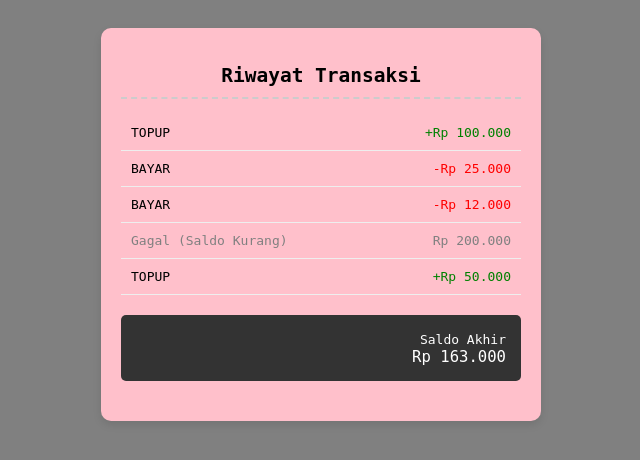
After one commit to Haryyy666/webn, a PHP site: page /pertemuan6.php in a window 1280 px wide. The commit adds this page. Shown: the top 460 px of the page, without its empty margins (319-959 px from the left). Run offline with PHP 8.4, Linux system fonts and the light colour scheme.

Commit message:
tambahpertemuan6

```diff
--- a/pertemuan5.php
+++ b/pertemuan5.php
@@ -3,7 +3,7 @@
 <head>
     <meta charset="UTF-8">
     <title>Studi Kasus - Pertemuan 5 (PHP)</title>
-    <body = bgcolor="red    "></body>
+    <body = bgcolor="red"></body>
     <style>
         body {font-family: Arial, sans-serif; padding: 20px;}
         table {
--- /dev/null
+++ b/pertemuan6.php
@@ -0,0 +1,128 @@
+<!DOCTYPE html>
+<html lang="id">
+<head>
+    <meta charset="UTF-8">
+    <title>Praktikum Pertemuan 6 - Dompet Digital</title>
+    <style>
+        body {
+            font-family: monospace;
+            padding: 20px;
+            background-color: grey;
+        }
+
+        .container {
+            background: pink;
+            width: 400px;
+            margin: auto;
+            padding: 20px;
+            border-radius: 10px;
+            box-shadow: 0 4px 8px rgba(0, 0, 0, 0.1);
+        }
+
+        h2 {
+            text-align: center;
+            border-bottom: 2px dashed #ccc;
+            padding-bottom: 10px;
+        }
+
+        .transaksi-item {
+            padding: 10px;
+            border-bottom: 1px solid #eee;
+            display: flex;
+            justify-content: space-between;
+        }
+
+        .masuk {
+            color: green;
+        }
+
+        .keluar {
+            color: red;
+        }
+
+        .saldo-box {
+            background-color: #333;
+            color: white;
+            padding: 15px;
+            border-radius: 5px;
+            margin-bottom: 20px;
+            margin-top: 20px;
+            text-align: right;
+            font-size: 1.2em;
+        }
+    </style>
+</head>
+<body>
+    <div class="container">
+        <h2>Riwayat Transaksi</h2>
+
+        <?php
+
+        /* STUDI KASUS: DOMPET DIGITAL */
+        /* Fokus: Main Functions & Pass-by Reference */
+
+        // 1. User-Defined Function + Built-in Function
+        // Fungsi pembantu untuk memformat tampilan uang
+        function formatRupiah($angka) {
+            // Built-in function: number_format(angka, desimal, pemisah_koma, pemisah_ribuan)
+            $hasil = "Rp " . number_format($angka, 0, ',', '.');
+            return $hasil;
+        }
+
+        // 2. Pass-by-Reference Function
+        // Fungsi untuk memproses uang.
+        // Perhatikan $saldo_dompet menggunakan & (tanda referensi)
+        function transaksi(&$saldo_dompet, $jumlah, $jenis) {
+
+            $class_css = "";
+            $tanda = "";
+
+            // Logika Transaksi
+            if ($jenis == "topup") {
+                $saldo_dompet = $saldo_dompet + $jumlah; // Ubah saldo asli
+                $class_css = "masuk";
+                $tanda = "+";
+            } elseif ($jenis == "bayar") {
+                // Cek saldo cukup atau tidak (logika tambahan)
+                if ($saldo_dompet >= $jumlah) {
+                    $saldo_dompet = $saldo_dompet - $jumlah; // Ubah saldo asli
+                    $class_css = "keluar";
+                    $tanda = "-";
+                } else {
+                    echo '<div class="transaksi-item" style="color:grey">';
+                    echo '<span>Gagal (Saldo Kurang)</span>';
+                    echo '<span>' . formatRupiah($jumlah) . '</span>';
+                    echo '</div>';
+                    return; // Menghentikan fungsi jika gagal
+                }
+            }
+
+            // Tampilkan riwayat transaksi (Output HTML)
+            echo '<div class="transaksi-item">';
+            echo '<span>' . strtoupper($jenis) . '</span>'; // strtoupper() mengubah string menjadi huruf kapital
+            echo '<span class="' . $class_css . '">' . $tanda . formatRupiah($jumlah) . '</span>';
+            echo '</div>';
+        }
+
+        // ---------- EKSEKUSI PROGRAM ----------
+
+        // 1. Saldo Awal
+        $saldo_saya = 50000;
+
+        // 2. Simulasi Transaksi
+        // Kita panggil fungsi berkali-kali
+        transaksi($saldo_saya, 100000, "topup"); // Isi saldo
+        transaksi($saldo_saya, 25000, "bayar");  // Beli makam
+        transaksi($saldo_saya, 12000, "bayar");  // Bayar ojek
+        transaksi($saldo_saya, 200000, "bayar"); // Coba beli motor (Gagal, saldo kurang)
+        transaksi($saldo_saya, 50000, "topup");  // Isi saldo lagi
+
+        ?>
+
+        <div class="saldo-box">
+            <small>Saldo Akhir</small><br>
+            <?php echo formatRupiah($saldo_saya); ?>
+        </div>
+    </div>
+</body>
+</html>
```
